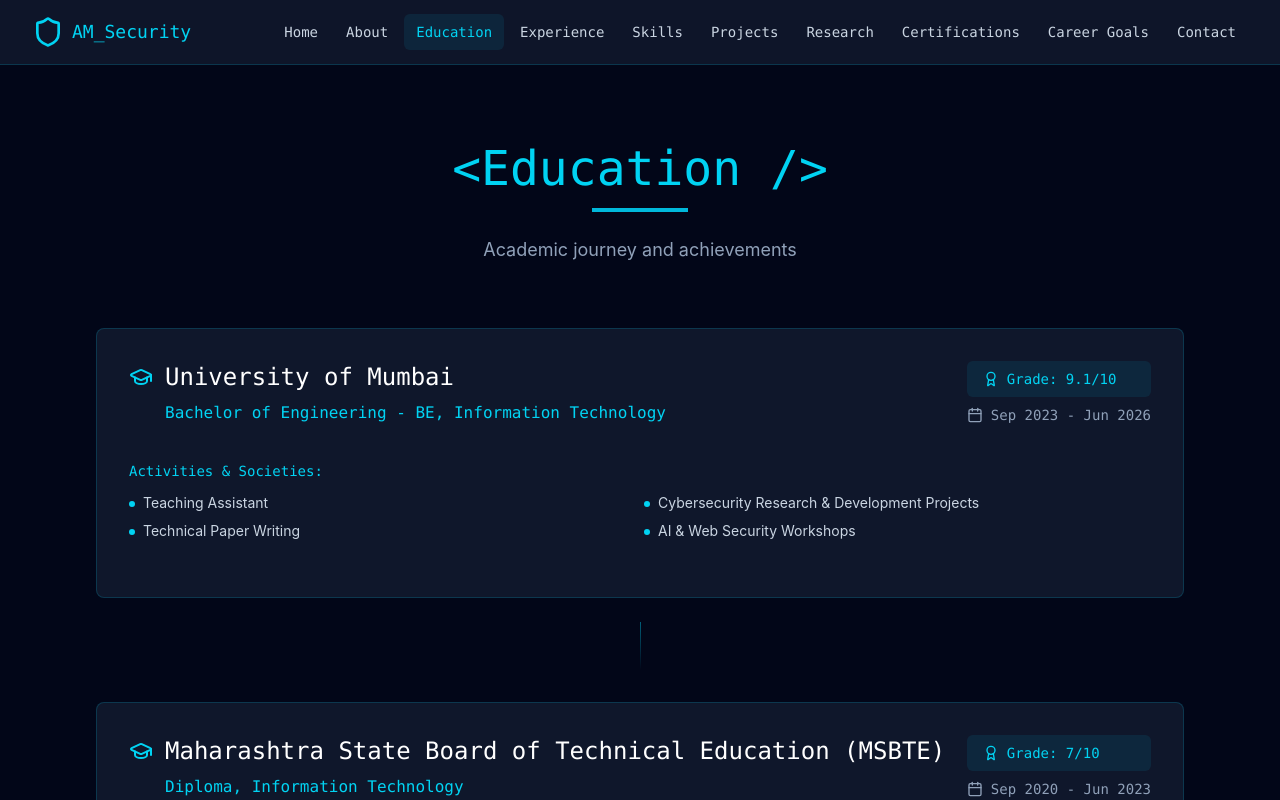
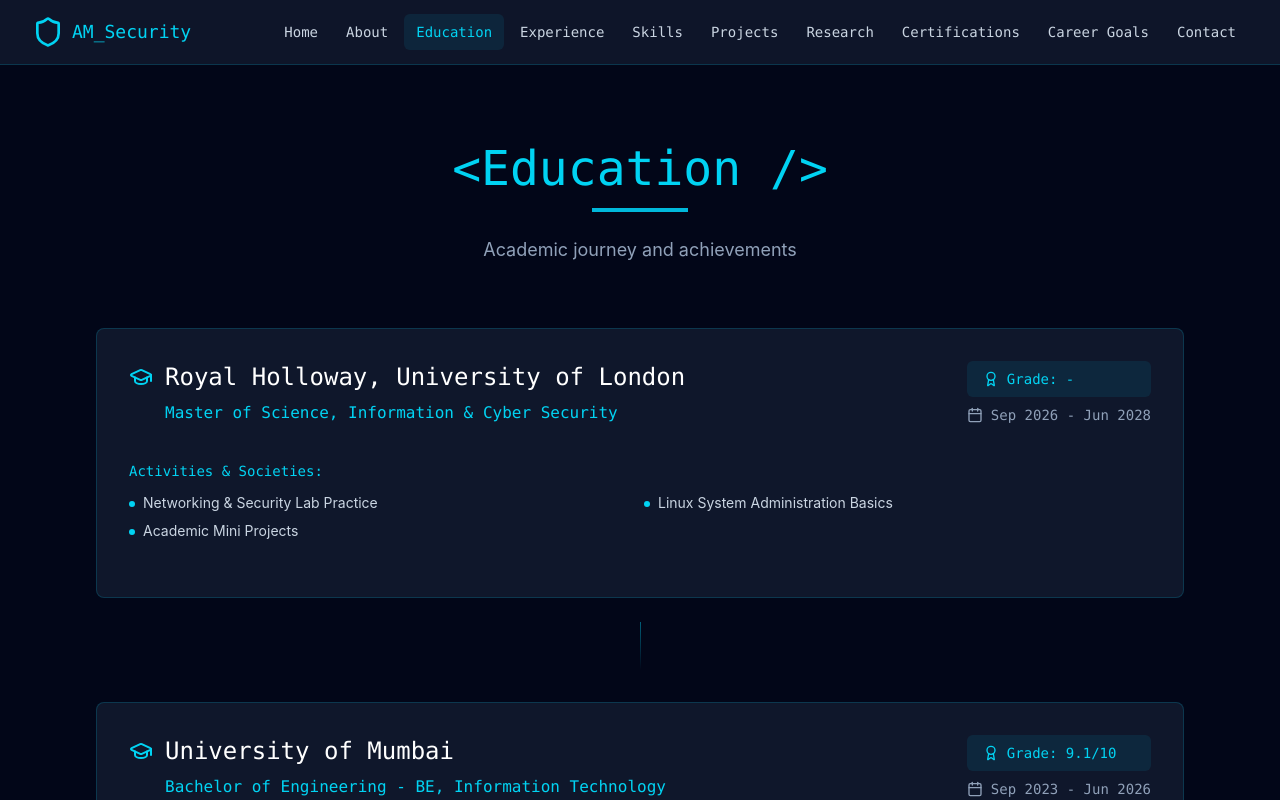
Before and after one commit to akankshavm22/akanksham, a React (Vite) app: page /education in a window 1280 px wide. Shown: the top 800 px of the page. Built offline with nearby package versions, Linux system fonts and the light colour scheme.

Commit message:
Add education entry for Royal Holloway
Added education data for Royal Holloway, University of London.

```diff
--- a/src/app/pages/Education.tsx
+++ b/src/app/pages/Education.tsx
@@ -3,6 +3,17 @@
 
 export function Education() {
   const educationData = [
+     {
+      institution: 'Royal Holloway, University of London',
+      degree: 'Master of Science, Information & Cyber Security',
+      period: 'Sep 2026 - Jun 2028',
+      grade: '-',
+      activities: [
+        'Networking & Security Lab Practice',
+        'Linux System Administration Basics',
+        'Academic Mini Projects',
+      ],
+    },
     {
       institution: 'University of Mumbai',
       degree: 'Bachelor of Engineering - BE, Information Technology',
```
